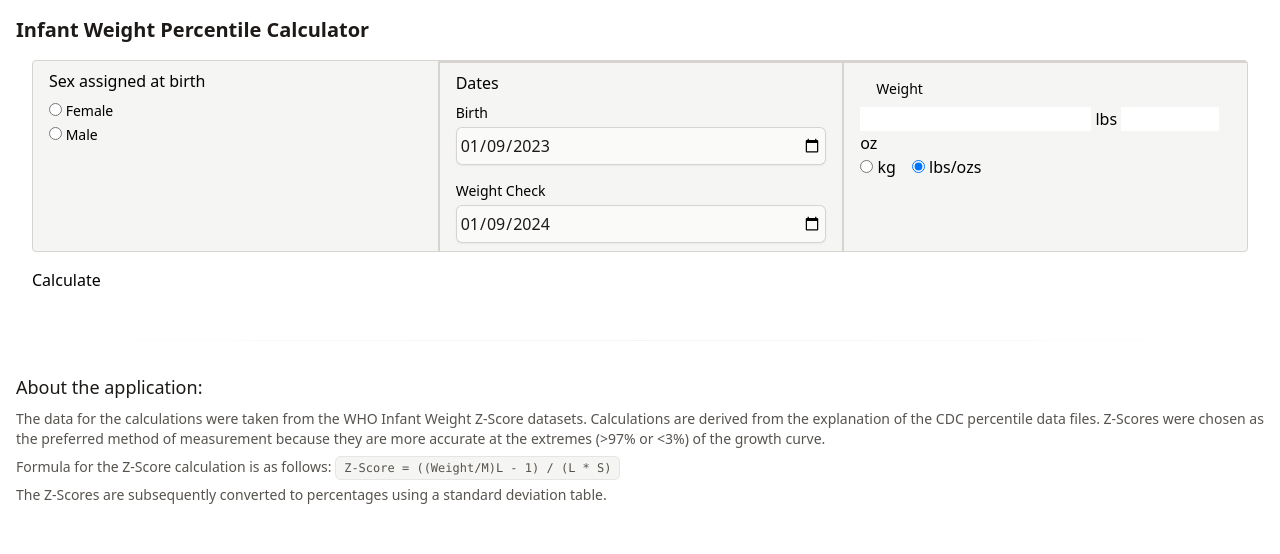
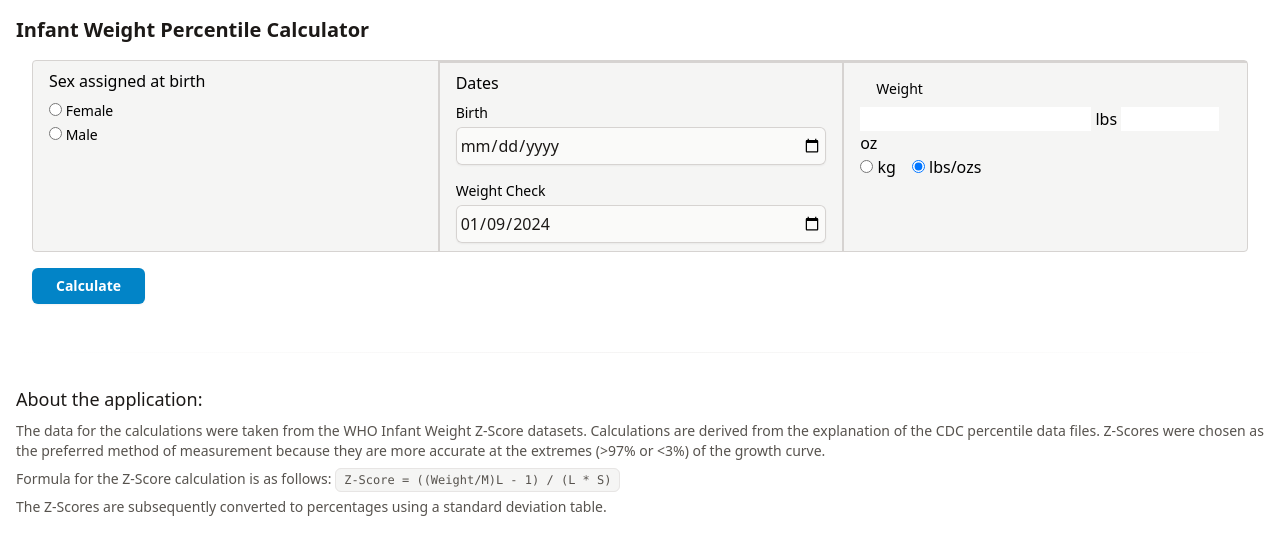
Before and after one commit to tbremer/infant-weight, a SvelteKit app: page / in a window 1280 px wide. Shown: the top 554 px of the page. Built offline with nearby package versions, Linux system fonts and the light colour scheme; no server answers.

Commit message:
widen zscore table, calculate

```diff
--- a/src/lib/utils/date.ts
+++ b/src/lib/utils/date.ts
@@ -1,5 +1,5 @@
 const MS_IN_DAYS = 86_400_000; // 1000 * 60 * 60 * 24
-const MS_IN_MONTH = 2_592_000_000; // 1000 * 60 * 60 * 24 * 30
+export const MS_IN_MONTH = 2_592_000_000; // 1000 * 60 * 60 * 24 * 30
 
 export function daysBetweenDates(date1: Date, date2: Date): number {
 	const diff = Math.abs(date1.getTime() - date2.getTime());
--- a/src/routes/+layout.svelte
+++ b/src/routes/+layout.svelte
@@ -1,5 +1,5 @@
 <script>
-    import "../app.css";
-  </script>
+	import '../app.css';
+</script>
 
-  <slot />
+<slot />
--- a/src/routes/+page.server.ts
+++ b/src/routes/+page.server.ts
@@ -1,6 +1,6 @@
 import type { PageServerLoad } from './$types';
 import type { Actions } from '@sveltejs/kit';
-import { monthsBetweenDates } from '$lib/utils/date';
+import { MS_IN_MONTH, monthsBetweenDates } from '$lib/utils/date';
 import { ensureGender } from '$lib/utils/assertion';
 import { calcLbs, getLMS, lbsToKg } from '$lib/utils/weight';
 import { calcZScore, zScoreToPercent } from '$lib/utils/z-scores';
@@ -25,9 +25,7 @@ export const load: PageServerLoad = ({ cookies, url }) => {
 
 	return {
 		debug,
-		dob:
-			cookies.get('dob') ??
-			`${date.getFullYear() - 1}-${month < 10 ? `0${month}` : month}-${day < 10 ? `0${day}` : day}`,
+		dob: cookies.get('dob'),
 		sex: cookies.get('sex'),
 		today: `${date.getFullYear()}-${month < 10 ? `0${month}` : month}-${day < 10 ? `0${day}` : day}`
 	};
@@ -52,8 +50,11 @@ export const actions: Actions = {
 		const LMSData = getLMS(monthsOld, ensureGender(formData.sex));
 		const zScore = calcZScore(weight, LMSData);
 
-		cookies.set('dob', formData.birthDay, { path: '/' });
-		cookies.set('sex', formData.sex, { path: '/' });
+		cookies.set('dob', formData.birthDay, {
+			path: '/',
+			expires: new Date(Date.now() + MS_IN_MONTH)
+		});
+		cookies.set('sex', formData.sex, { path: '/', expires: new Date(Date.now() + MS_IN_MONTH) });
 
 		const percent = (zScoreToPercent(zScore, true) * 100).toFixed(2);
 
@@ -66,7 +67,7 @@ export const actions: Actions = {
 			oz: formData.ounces,
 			zScore,
 			percent,
-			percentRaaw: zScoreToPercent(zScore, true) * 100
+			percentRaw: zScoreToPercent(zScore, true) * 100
 		};
 	}
 };
--- a/src/routes/+page.svelte
+++ b/src/routes/+page.svelte
@@ -1,6 +1,5 @@
 <script>
 	import { base } from '$app/paths';
-	import { enhance } from '$app/forms';
 
 	export let data;
 	export let form;
@@ -23,6 +22,7 @@
 	<h1 class="text-xl font-bold text-stone-900">Infant Weight Percentile Calculator</h1>
 
 	{#if form}
+		<section>
 			<p>
 				Your baby {form.sex === 'female' ? 'girl' : 'boy'} is {form.monthsOld} month{form.monthsOld ===
 				1
@@ -31,16 +31,10 @@
 					? `${form.kg}kg`
 					: `${form.lb}lb, ${form.oz}oz`} your baby is in the {form.percent} percentile.
 			</p>
+		</section>
 	{/if}
 
-	<form
-		action={base}
-		class="p-4"
-		method="post"
-		use:enhance={() => {
-			return ({ update }) => update({ reset: false });
-		}}
-	>
+	<form action={base} class="p-4" method="post">
 		<div
 			class="md:grid md:grid-cols-3 md:grid-rows-1 md:divide-x-2 md:gap-0 flex flex-col gap-2 divide-y-2 divide-stone-300 bg-stone-100 border border-stone-300 rounded *:py-2 *:px-4"
 		>
@@ -116,7 +110,12 @@
 			</section>
 		</div>
 
-		<button class="mt-4">Calculate</button>
+		<!-- <div class="flex justify-start"> -->
+		<button
+			class="mt-4 inline-flex justify-center rounded-md bg-sky-600 px-6 py-1.5 text-sm font-semibold leading-6 text-white shadow-sm hover:bg-sky-500 focus-visible:outline focus-visible:outline-2 focus-visible:outline-offset-2 focus-visible:outline-sky-600"
+			>Calculate</button
+		>
+		<!-- </div> -->
 	</form>
 
 	<hr
```
Lines whose indentation alone changed are shown as unchanged.
